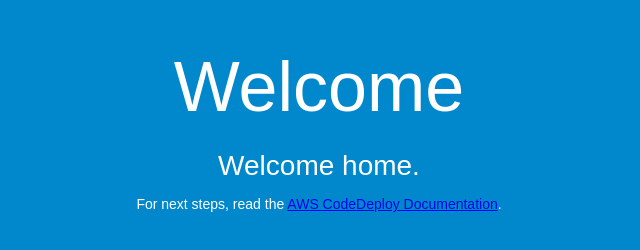
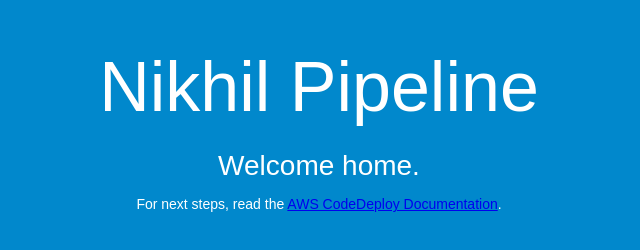
Before and after one commit to Nikhil-Devabhaktuni/C9dos-Nikhil, a plain HTML site: page index.html in a window 1280 px wide. Shown: the whole page, without its empty margins (321-961 px from the left). Drawn offline with Linux system fonts and the light colour scheme.

Commit message:
Update index.html
Just 4th commit

```diff
--- a/index.html
+++ b/index.html
@@ -26,7 +26,7 @@
 </head>
 <body>
   <div align="center">
-    <h1>Welcome</h1>
+    <h1>Nikhil Pipeline</h1>
     <h2>Welcome home.</h2>
     <p>For next steps, read the <a href="http://aws.amazon.com/documentation/codedeploy">AWS CodeDeploy Documentation</a>.</p>
   </div>
```
